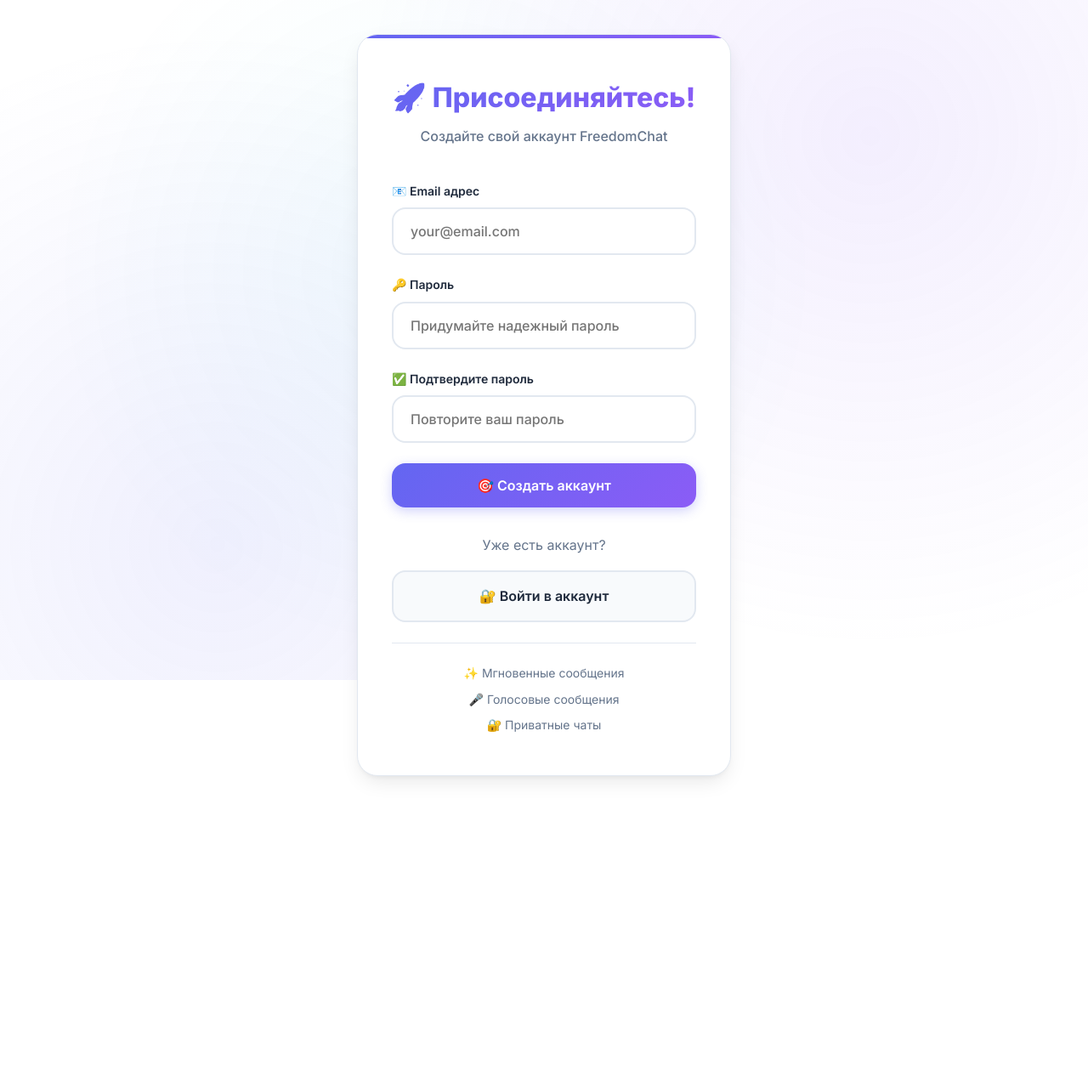
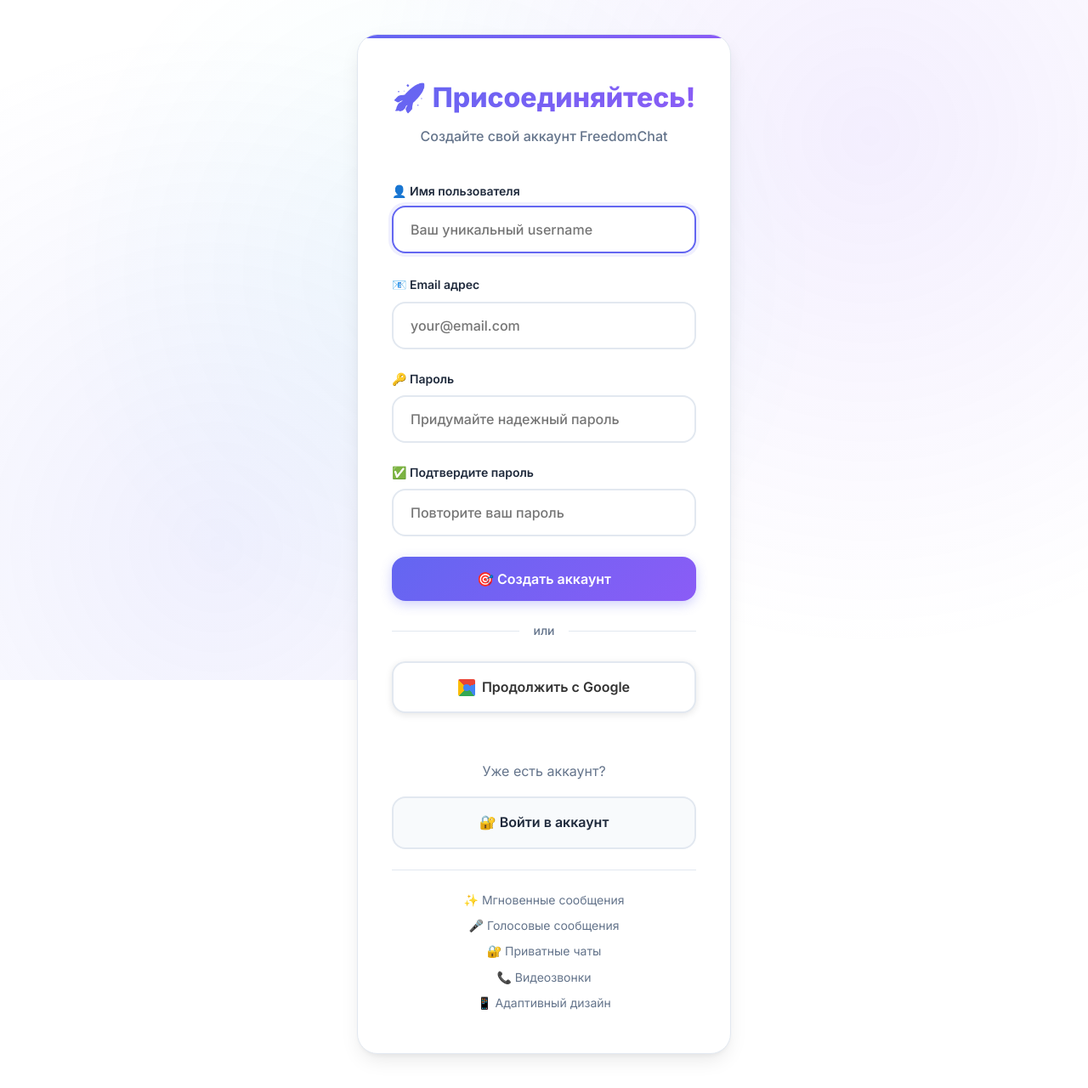
Before and after one commit to KirikProGames/FreedomChat, a Python web app: template FreedomChat/templates/register.html in a window 1280 px wide. Shown: the whole page at 85% size. Before the commit the page ends 918 px from the top, so only its background shows below. Run offline with Jinja, Linux system fonts and the light colour scheme; the template is opened without the code that fills it, so the values that code supplies are empty; some libraries are stand-ins or nearby versions.

Commit message:
Update register.html

```diff
--- a/FreedomChat/templates/register.html
+++ b/FreedomChat/templates/register.html
@@ -10,13 +10,19 @@
 
         <form method="POST" class="auth-form">
             <div class="form-group">
+                <label class="form-label">👤 Имя пользователя</label>
+                <input type="text" name="username" class="form-input" placeholder="Ваш уникальный username" required>
+            </div>
+
+            <div class="form-group">
                 <label class="form-label">📧 Email адрес</label>
                 <input type="email" name="email" class="form-input" placeholder="your@email.com" required>
             </div>
 
             <div class="form-group">
                 <label class="form-label">🔑 Пароль</label>
-                <input type="password" name="password" class="form-input" placeholder="Придумайте надежный пароль" required>
+                <input type="password" name="password" class="form-input" placeholder="Придумайте надежный пароль" required
+                       pattern=".{6,}" title="Пароль должен содержать минимум 6 символов">
             </div>
 
             <div class="form-group">
@@ -28,6 +34,15 @@
                 🎯 Создать аккаунт
             </button>
         </form>
+
+        <div class="auth-divider">
+            <span>или</span>
+        </div>
+
+        <a href="{{ url_for('google_login') }}" class="btn btn-google" style="width: 100%; margin-bottom: 24px;">
+            <div class="google-icon"></div>
+            Продолжить с Google
+        </a>
 
         <div class="auth-footer" style="text-align: center; margin-top: 32px;">
             <p style="color: var(--text-secondary); margin-bottom: 16px;">
@@ -43,8 +58,125 @@
                 <div>✨ Мгновенные сообщения</div>
                 <div>🎤 Голосовые сообщения</div>
                 <div>🔐 Приватные чаты</div>
+                <div>📞 Видеозвонки</div>
+                <div>📱 Адаптивный дизайн</div>
             </div>
         </div>
     </div>
 </div>
+
+<style>
+.auth-form {
+    space-y: 20px;
+}
+
+/* Индикатор силы пароля */
+.password-strength {
+    height: 4px;
+    border-radius: 2px;
+    margin-top: 8px;
+    transition: all 0.3s ease;
+}
+
+.password-strength.weak {
+    background: var(--danger);
+    width: 33%;
+}
+
+.password-strength.medium {
+    background: var(--warning);
+    width: 66%;
+}
+
+.password-strength.strong {
+    background: var(--success);
+    width: 100%;
+}
+
+/* Анимации */
+@keyframes slideIn {
+    from {
+        opacity: 0;
+        transform: translateY(30px);
+    }
+    to {
+        opacity: 1;
+        transform: translateY(0);
+    }
+}
+
+.auth-container {
+    animation: slideIn 0.6s ease-out;
+}
+</style>
+
+<script>
+document.addEventListener('DOMContentLoaded', function() {
+    // Валидация пароля в реальном времени
+    const passwordInput = document.querySelector('input[name="password"]');
+    const confirmInput = document.querySelector('input[name="confirm_password"]');
+
+    function validatePassword() {
+        const password = passwordInput.value;
+        const confirm = confirmInput.value;
+
+        if (confirm && password !== confirm) {
+            confirmInput.style.borderColor = 'var(--danger)';
+            confirmInput.style.boxShadow = '0 0 0 3px rgba(239, 68, 68, 0.1)';
+        } else {
+            confirmInput.style.borderColor = '';
+            confirmInput.style.boxShadow = '';
+        }
+
+        // Индикатор силы пароля
+        let strength = 'weak';
+        if (password.length >= 8) strength = 'medium';
+        if (password.length >= 12 && /[A-Z]/.test(password) && /[0-9]/.test(password)) {
+            strength = 'strong';
+        }
+    }
+
+    if (passwordInput && confirmInput) {
+        passwordInput.addEventListener('input', validatePassword);
+        confirmInput.addEventListener('input', validatePassword);
+    }
+
+    // Валидация формы
+    const form = document.querySelector('.auth-form');
+    if (form) {
+        form.addEventListener('submit', function(e) {
+            const username = document.querySelector('input[name="username"]').value;
+            const email = document.querySelector('input[name="email"]').value;
+            const password = document.querySelector('input[name="password"]').value;
+            const confirm = document.querySelector('input[name="confirm_password"]').value;
+
+            if (!username || !email || !password || !confirm) {
+                e.preventDefault();
+                showNotification('Ошибка', 'Заполните все поля', 'error');
+                return;
+            }
+
+            if (password !== confirm) {
+                e.preventDefault();
+                showNotification('Ошибка', 'Пароли не совпадают', 'error');
+                return;
+            }
+
+            if (password.length < 6) {
+                e.preventDefault();
+                showNotification('Ошибка', 'Пароль должен содержать минимум 6 символов', 'error');
+                return;
+            }
+        });
+    }
+
+    // Автофокус на поле username
+    const usernameInput = document.querySelector('input[name="username"]');
+    if (usernameInput) {
+        setTimeout(() => {
+            usernameInput.focus();
+        }, 100);
+    }
+});
+</script>
 {% endblock %}
```
